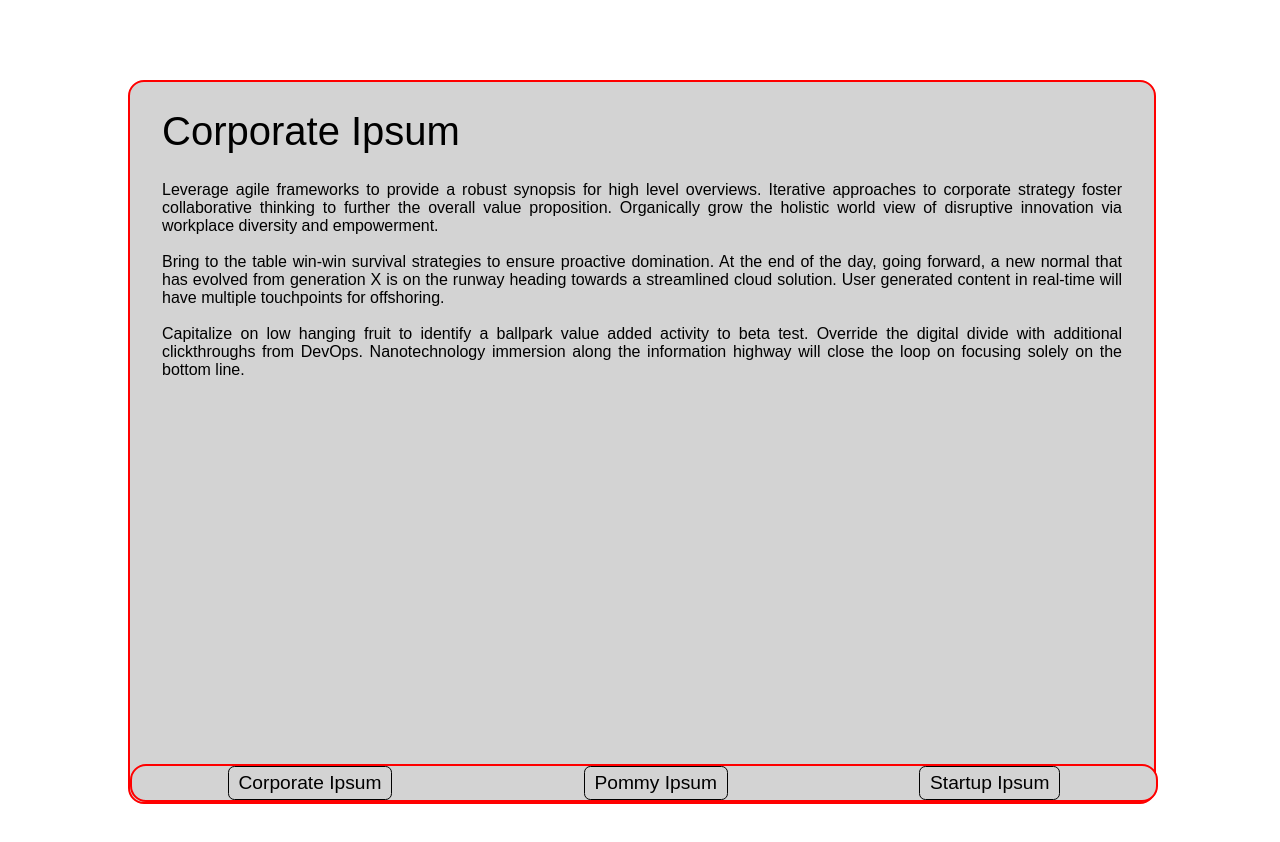
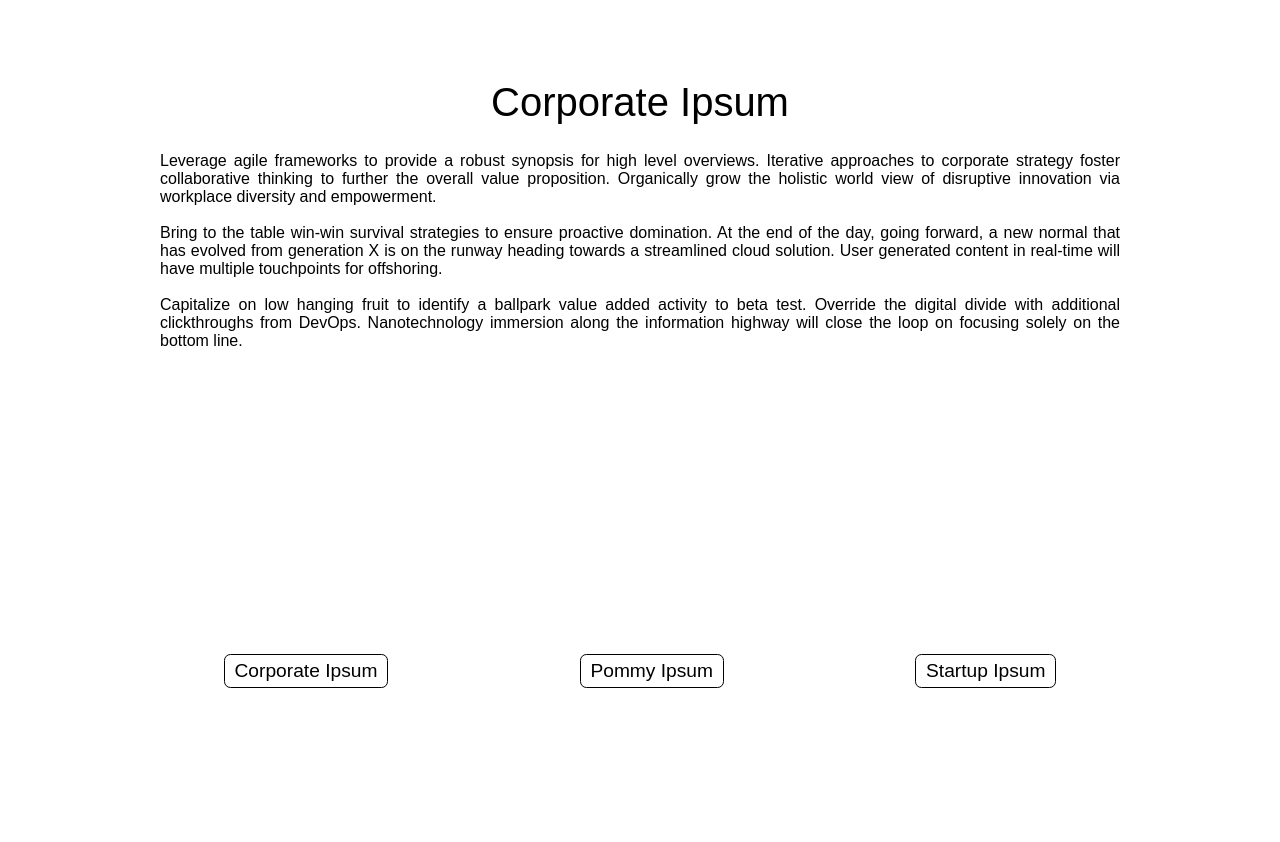
Before and after one commit to hiwenny/alexandreact, a React (Create React App) app: page / in a window 1280 px wide. Shown: the top 842 px of the page. After the commit the page ends 800 px from the top, so only its background shows below. Built offline with nearby package versions, Linux system fonts and the light colour scheme.

Commit message:
Enough styling for now

```diff
--- a/src/styles/article.scss
+++ b/src/styles/article.scss
@@ -1,8 +1,7 @@
 @import "main.scss";
 
 .article-container {
-    @include test-div;
-    min-height: 90vh;
+    min-height: 80vh;
     margin: 10vh 10vw;
     width: 80vw;
     position: relative;
@@ -12,13 +11,13 @@
         text-align: justify;
     }
     .article-nav {
-        @include test-div;
         position: absolute;
         left: 0;
         bottom: 0;
         display: inline-flex;
         width: 100%;
         justify-content: space-around;
+        padding: 2rem 0;
         .article-nav-button {
             display: inline-block;
             padding: 0.3rem 0.6rem;
--- a/src/styles/main.scss
+++ b/src/styles/main.scss
@@ -22,20 +22,16 @@
   }
   h1 {
     font-size: $fontsize-title;
+    text-align: center;
   }
   h3 {
     font-size: $fontsize-subtitle;
-  }
-  .app-container {
-    // height: 100vh;
-    // width: 100vw;
   }
 }
 
 //for setting up new divs
 @mixin test-div {
   border: 2px solid red;
-  border-radius: 1rem;
   background-color: lightgray;
 }
 
```
